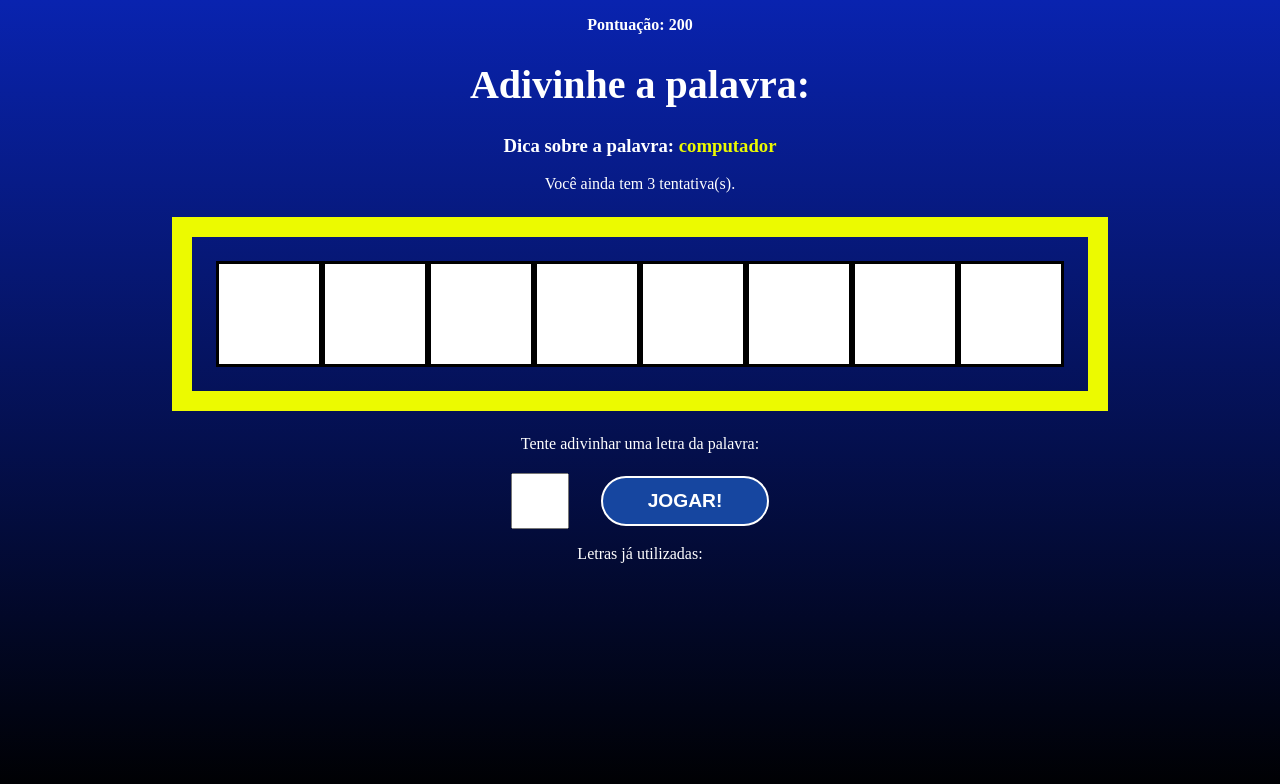
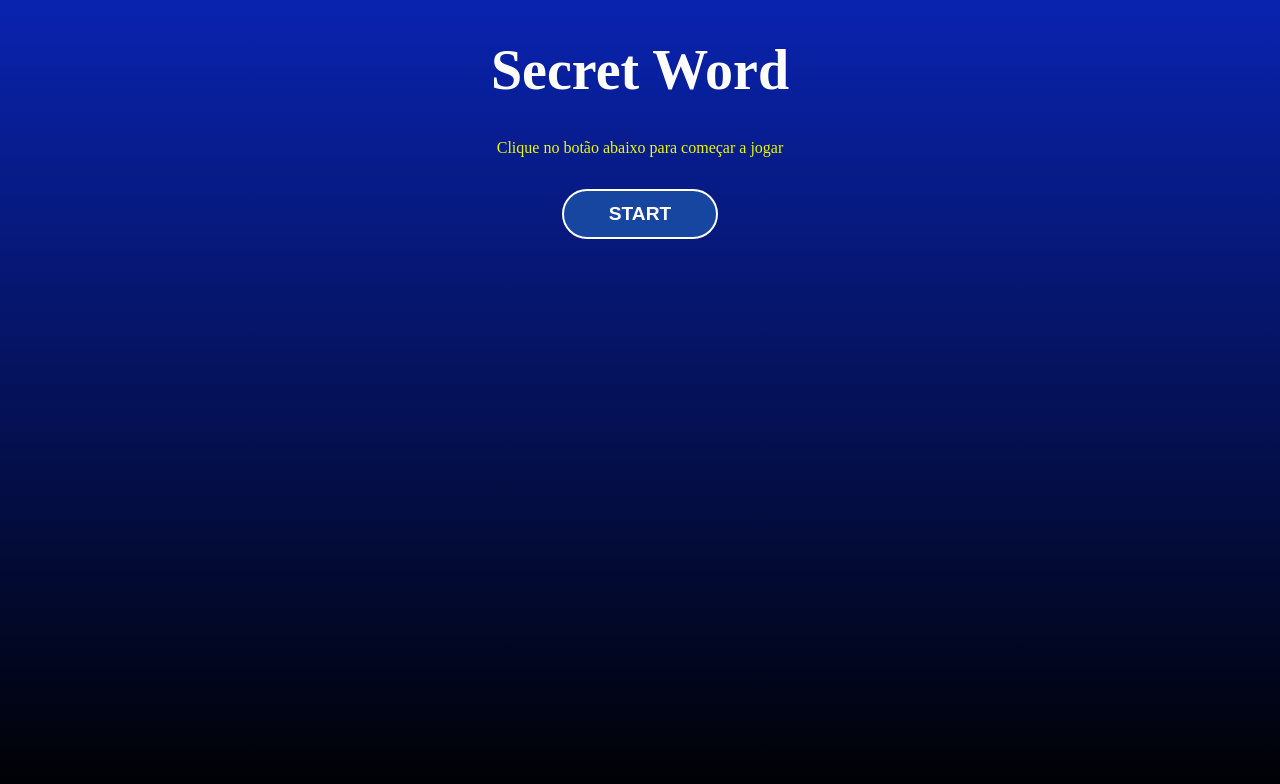
Before and after one commit to lucassilveira1/secret-word, a React (Create React App) app: page / in a window 1280 px wide. Shown: the top 784 px of the page. Built offline with nearby package versions, Linux system fonts and the light colour scheme.

Commit message:
click start screen

```diff
--- a/src/App.js
+++ b/src/App.js
@@ -66,7 +66,7 @@ function App() {
     setPickedWord(word);
     setLetters(wordLetters);
 
-    setGameStage(stages[1].name);
+    setGameStage(stages[0].name);
   }, [pickWordAndCategory]);
 
   // process letter input
```
